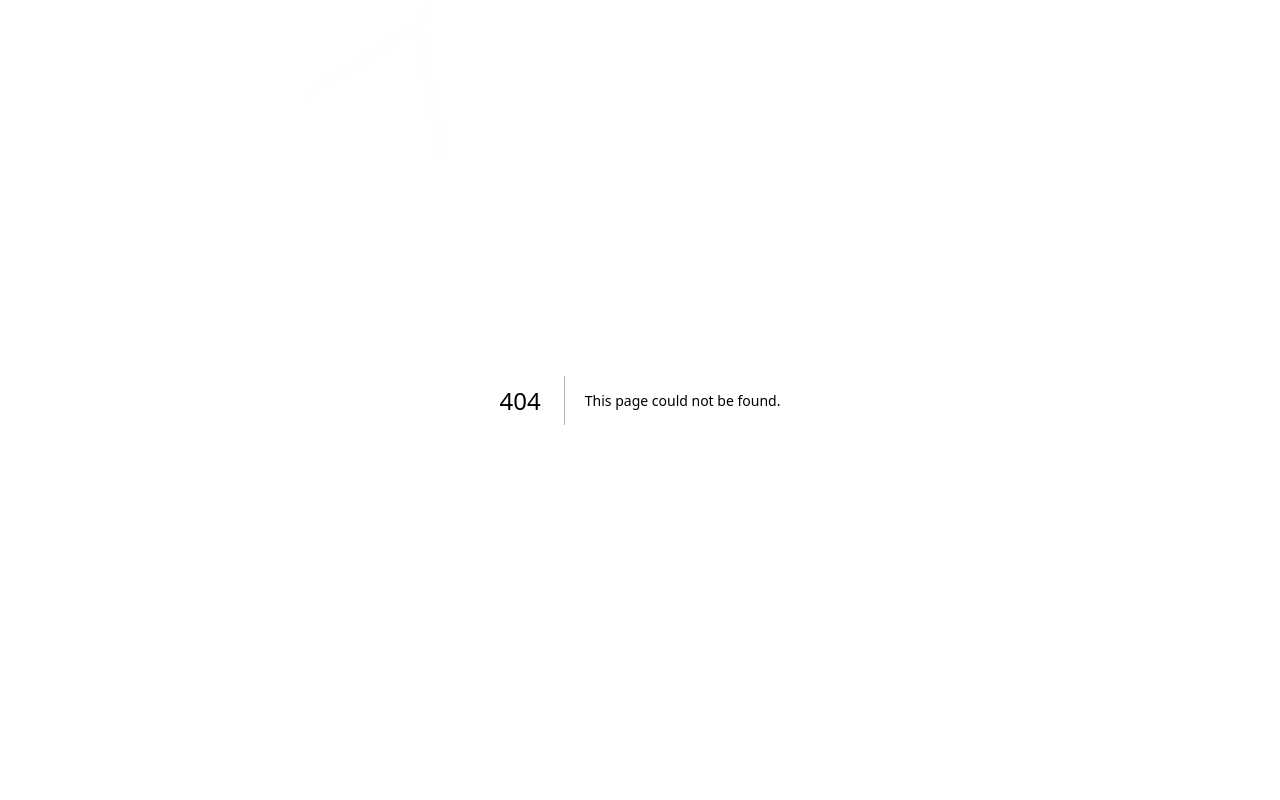
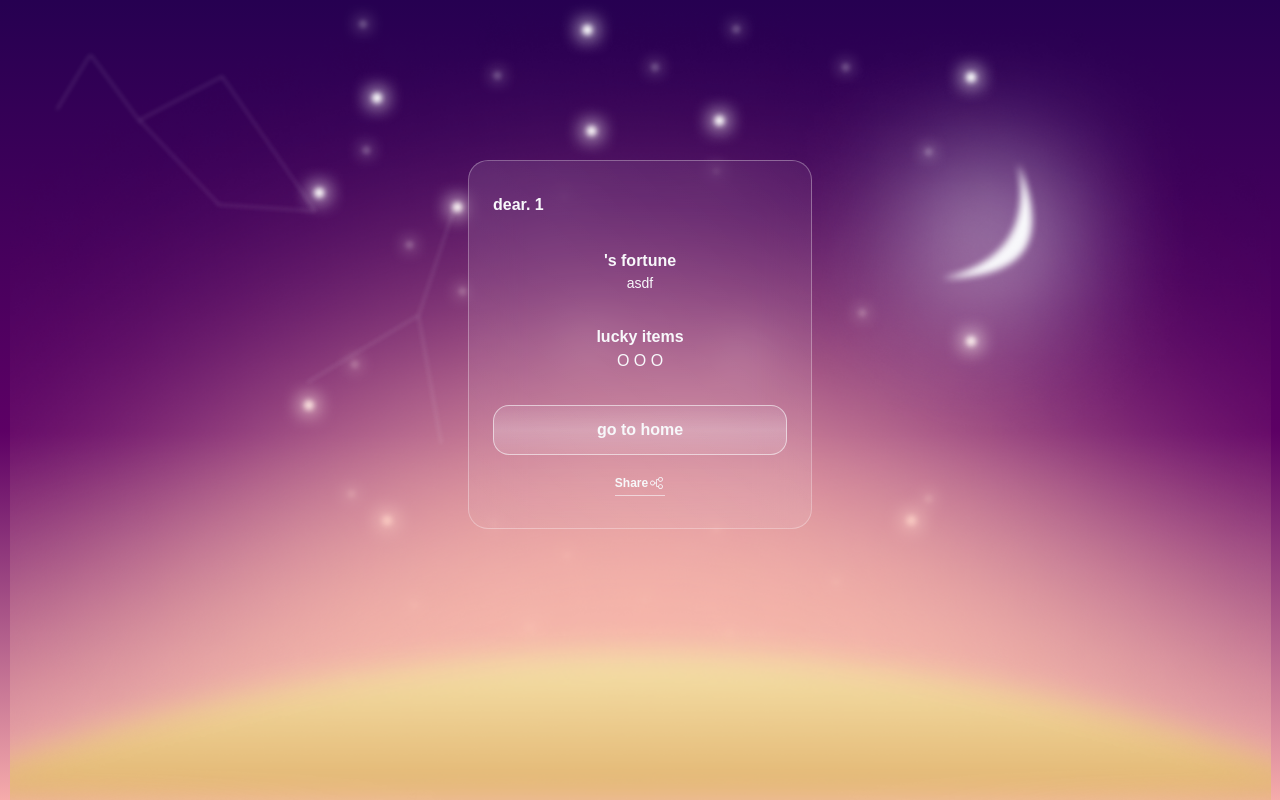
Before and after one commit to Cameron-86/astro-planetarium, a Next.js app: page /zodiac/1 in a window 1280 px wide. Before the commit this address had no page. Built offline with nearby package versions, Linux system fonts and the light colour scheme.

Commit message:
feat: Add sign page layout

```diff
--- /dev/null
+++ b/app/zodiac/[sign]/page.tsx
@@ -0,0 +1,44 @@
+"use client";
+
+import Link from "next/link";
+import { useParams, useSearchParams } from "next/navigation";
+import React from "react";
+
+const sign = () => {
+  const params = useParams();
+  const searchParams = useSearchParams();
+  const date = searchParams.get("date");
+
+  // ftn1: call api with params.sign & date
+  // ftn2: cliboard copy share (site url & home img)
+
+  return (
+    <div className="flex justify-center mt-40">
+      <div className="flex flex-col gap-8 w-[344px] px-6 py-8 rounded-[20px] bg-gradient-to-bl from-white/5 via-white/10 to-white/5 overflow-hidden border border-white/30 backdrop-blur-[25px] text-[#f8f8fb]">
+        <p className=" font-bold">dear. {params.sign}</p>
+        <div className="flex flex-col items-center text-[#f8f8fb]">
+          <p className="font-bold">'s fortune</p>
+          <p className="text-sm">asdf</p>
+        </div>
+        <div className="flex flex-col items-center text-[#f8f8fb]">
+          <p className="font-bold">lucky items</p>
+          <p>O O O</p>
+        </div>
+        <div className="flex flex-col items-center text-[#f7f8fa] font-semibold">
+          <button className="w-full px-5 py-3 bg-gradient-to-b from-[#f8f8fb]/10 via-[#f8f8fb]/25 to-[#f8f8fb]/10 rounded-2xl border border-[#f8f8fb]/60 mb-4">
+            <Link href="./">go to home</Link>
+          </button>
+          <div
+            onClick={() => {}}
+            className="py-1 flex border-b border-[#f8f8fb]/60"
+          >
+            <p className="text-xs">Share</p>
+            <img src="/icons/share.svg" alt="shareIcon" />
+          </div>
+        </div>
+      </div>
+    </div>
+  );
+};
+
+export default sign;
--- a/app/zodiac/page.tsx
+++ b/app/zodiac/page.tsx
@@ -44,7 +44,7 @@ const Zodiac = () => {
         {zodiacSigns.map((zodiac) => (
           <Link
             key={zodiac}
-            href={`./`}
+            href={`./zodiac/${zodiac}?date=${activeOption}`}
             className="flex flex-col items-center cursor-pointer"
           >
             <img
```
Also changed, not shown: public/icons/share.svg (added).
